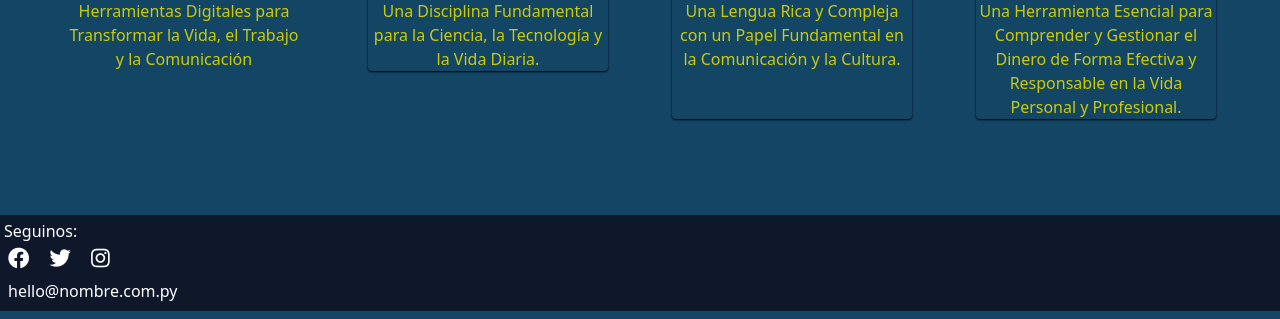
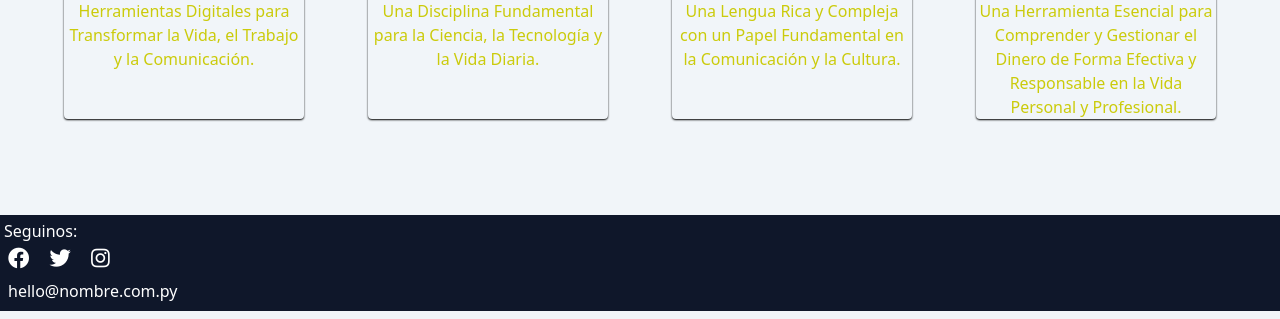
Before and after one commit to Gubrux/PrBlue, a Flask app: page /vistas in a window 1280 px wide. Shown: the part 481-800 px from the top of the page. Run offline with Flask 2, Linux system fonts and the light colour scheme; some libraries are stand-ins or nearby versions.

Commit message:
no pierdas mis datos por favor

```diff
--- a/templates/vistas_1.html
+++ b/templates/vistas_1.html
@@ -10,12 +10,12 @@
 
     <title>vistas_1</title>
 </head>
-<header class="w-auto">
-    <div class="flex justify-start bg-slate-400">
+<header class="bg-sky-700 w-auto">
+    <div class="flex justify-start">
         <div class="w-10">
             <img src="http://t2.gstatic.com/licensed-image?q=tbn:ANd9GcTRPjgTD7OgoAgENLhXQHX-94M-y0ral0B2xSuMZ03jcoRGR0_a3kuvnghPt7gT3Z6qK3GtO4x3ZjiRBPw" alt="">
         </div>
-        <div class="p-4">
+        <div class="p-4 not-italic">
             <h1>NOMBRE</h1>
         </div>
         <div class="place-items-end p-5 ml-auto">
@@ -23,54 +23,53 @@
         </div>
     </div>
 </header>
-<body class="w-full h-full not-italic">
+<body class="not-italic w-full h-full bg-slate-100">
         <div class="flex flex-wrap justify-center mt-10 py-24">
             <!--comienza la primera tarjeta, TICS, botón-->
-            <a href="https://www.google.com"> <!--dirección a donde le lleva-->
-            <div class="text-center w-60 shadow-sm shadow-black mx-8 rounded h-24" id="card_tics">
-                <div><h1 class=" bg-slate-400 flex items-center justify-center text-lg h-10 font-bold  text-white rounded-t">INFORMÁTICA</h1></div>
-                <div class="w-60 h-60"><img class="w-60 h-60" src="https://static.wixstatic.com/media/b34505_1417c706b79847789ca6505ddc863028~mv2.png/v1/fill/w_241,h_241,al_c,lg_1,q_85,enc_auto/579A1718.png" alt="imagen de una camputadora"/></div>
+             <!--dirección a donde le lleva-->
+                <div class="h-120 text-center w-60 shadow-sm shadow-black mx-8 rounded">
+                    <div><h1 class="bg-sky-900 flex items-center justify-center text-lg h-10 font-bold  text-white rounded-t">TICs</h1></div>
+                    <div class="w-60 h-60"><a href="https://www.google.com"><img class="w-60 h-60" src="https://st4.depositphotos.com/18433260/21497/i/600/depositphotos_214976846-stock-photo-ict-information-and-communications-technology.jpg" alt=""/></a></div>
                     <!--texto explicativo-->
                     <div>
-                    <p class="overflow-hidden">Herramientas Digitales para Transformar la Vida, el Trabajo y la Comunicación</p>
+                        <p class="overflow-hidden not-italic">Herramientas Digitales para Transformar la Vida, el Trabajo y la Comunicación.</p>
                     </div>
             </div>
-            </a>
             <!--comienza la segunda tarjeta, MATH, botón-->
-            <a href="https://www.w3schools.com/tags/tag_a.asp"> <!--dirección a donde le lleva-->
+            <!--dirección a donde le lleva-->
             <div class="h-120 text-center w-60 shadow-sm shadow-black mx-8 rounded" id="card_math">
-                <div><h1 class="bg-slate-400 flex items-center justify-center text-lg h-10 font-bold  text-white rounded-t">MATEMÁTICA</h1></div>
-                <div class="w-60 h-60"><img class="w-60 h-60" src="https://educacion30.b-cdn.net/wp-content/uploads/2020/03/fondo-matematicas_23-2148146270.jpg" alt="Calculos matematicos"/></div>
+                <div><h1 class="bg-sky-900 flex items-center justify-center text-lg h-10 font-bold  text-white rounded-t">MATEMÁTICA</h1></div>
+                <div class="w-60 h-60"><a href="https://www.bing.com"><img class="w-60 h-60" src="https://educacion30.b-cdn.net/wp-content/uploads/2020/03/fondo-matematicas_23-2148146270.jpg" alt="Calculos matematicos"/></a></div>
                 <!--texto explicativo-->
                 <div>
-                    <p class="overflow-hidden">Una Disciplina Fundamental para la Ciencia, la Tecnología y la Vida Diaria.</p>
+                    <p class="overflow-hidden not-italic">Una Disciplina Fundamental para la Ciencia, la Tecnología y la Vida Diaria.</p>
                 </div>
             </div>
-            </a>
+
 
             <!--comienza la tercera tarjeta, CASTELLANO-->
             <div class="h-120 text-center w-60 shadow-sm shadow-black mx-8 rounded">
-                <div><h1 class="bg-slate-400 flex items-center justify-center text-lg h-10 font-bold  text-white rounded-t">CASTELLANO</h1></div>
+                <div><h1 class="bg-sky-900 flex items-center justify-center text-lg h-10 font-bold  text-white rounded-t">CASTELLANO</h1></div>
                 <div class="w-60 h-60"><img class="w-60 h-60" src="https://media.istockphoto.com/id/1055903384/es/vector/espanol.jpg?s=612x612&w=0&k=20&c=uqfJcMUO3cg4IJs8S3ZYW9DtSBdOpu4Idw-Rm21eG28=" alt=""/></div>
                 <!--texto explicativo-->
                 <div>
-                    <p class="overflow-hidden">Una Lengua Rica y Compleja con un Papel Fundamental en la Comunicación y la Cultura.</p>
+                    <p class="overflow-hidden not-italic">Una Lengua Rica y Compleja con un Papel Fundamental en la Comunicación y la Cultura.</p>
                 </div>
             </div>
             <!--comienza la cuarta tarjeta, EDUC. FINANCIERA-->
             <div class="h-120 text-center w-60 shadow-sm shadow-black mx-8 rounded">
-                <div><h1 class="bg-slate-400 flex items-center justify-center text-lg h-10 font-bold  text-white rounded-t">EDUCACIÓN FINANCIERA</h1></div>
+                <div><h1 class="bg-sky-900 flex items-center justify-center text-lg h-10 font-bold  text-white rounded-t">EDUCACIÓN FINANCIERA</h1></div>
                 <div class="w-60 h-60"><img class="w-60 h-60" src="https://abuelafinanciera.com/wp-content/uploads/2022/02/Educacion-Financiera.jpg" alt=""/></div>
                 <!--texto explicativo-->
                 <div>
-                    <p class="overflow-hidden">Una Herramienta Esencial para Comprender y Gestionar el Dinero de Forma Efectiva y Responsable en la Vida Personal y Profesional.</p>
+                    <p class="overflow-hidden not-italic">Una Herramienta Esencial para Comprender y Gestionar el Dinero de Forma Efectiva y Responsable en la Vida Personal y Profesional.</p>
                 </div>
             </div>
     </div>
 </body>
 <footer class="bg-slate-900 flex justify-between h-24">
     <div class="p-1">
-      <p class="text-white">Seguinos:</p>
+      <p class="text-white not-italic">Seguinos:</p>
       <div class="p-1">
         <a href="https://www.facebook.com/" class="text-white mr-4">
           <i class="fab fa-facebook fa-lg"></i>
@@ -82,8 +81,9 @@
           <i class="fab fa-instagram fa-lg"></i>
         </a>
       </div>
-      <div class="p-1 ml-auto">
-        <p class="text-white">hello@nombre.com.py</p>
+      <div class="p-1">
+        <p class="text-white not-italic"><a href="mailto:hello@nombre.com.py">hello@nombre.com.py</a></p>
       </div>
     </div>
   </footer>
+  </html>
```
Lines whose indentation alone changed are shown as unchanged.
